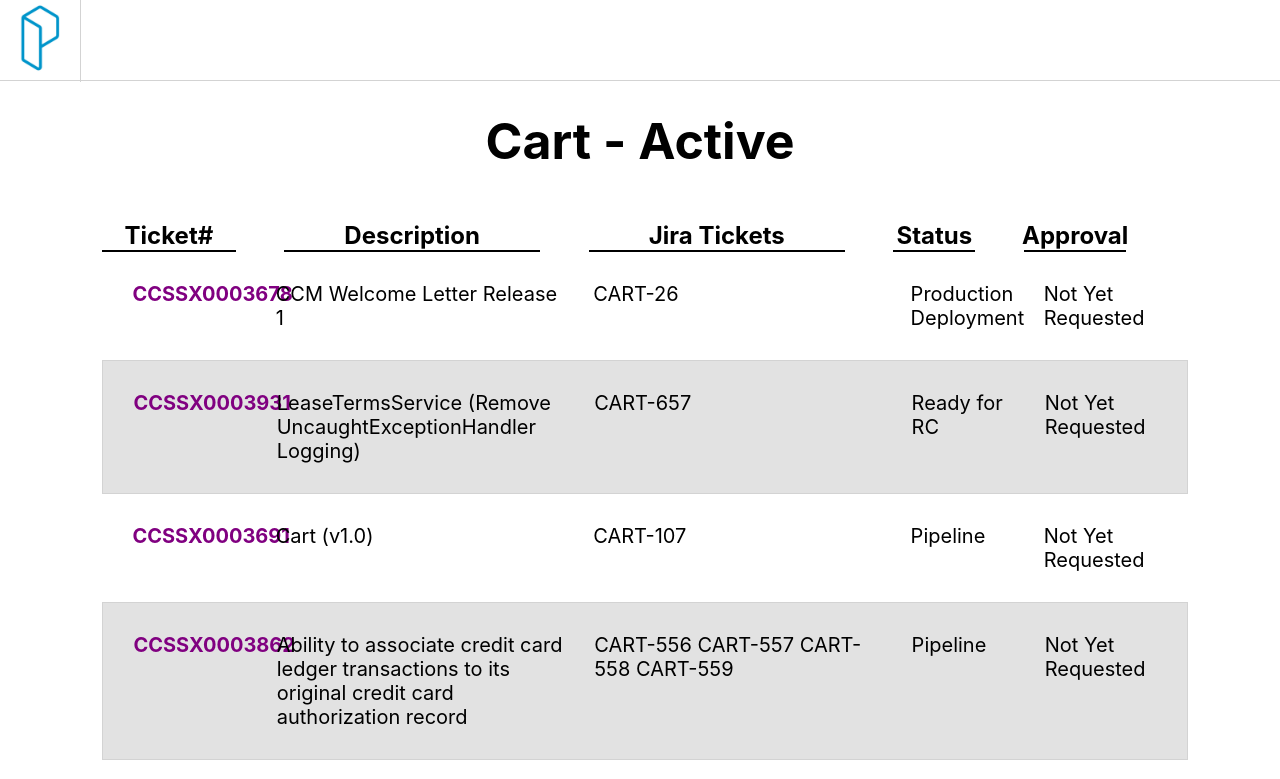
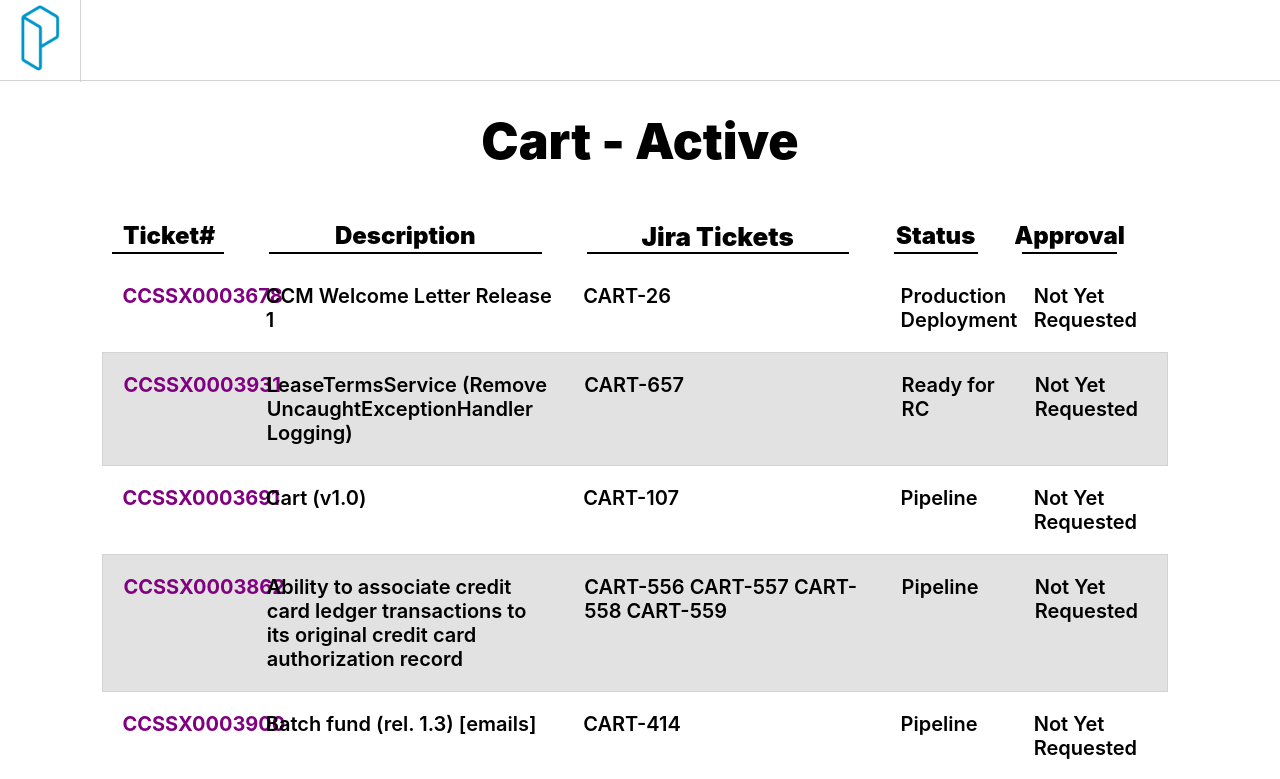
Before and after one commit to czuniga10/LeaseDeployDashboard, a React (Create React App) app in the folder dashboard/: page /#/Cart in a window 1280 px wide. Shown: the top 779 px of the page. Built offline with nearby package versions, Linux system fonts and the light colour scheme.

Commit message:
made dashitem component smaller to fit on screen

```diff
--- a/dashboard/src/Components/Dashboard/Dashboard.css
+++ b/dashboard/src/Components/Dashboard/Dashboard.css
@@ -1,19 +1,20 @@
 
 .title-ccsx {
+    padding-left: 2px;
     display: flex;
     justify-content: center;
-    width: 13%;
+    width: 10.5%;
     font-size: 24px;
-    font-weight: bold;
+    font-weight: 900;
     border-bottom: 2pt solid black;
 }
 
 .desc-ccsx {
     display: flex;
     justify-content: center;
-    width:25%;
+    width: 26%;
     font-size: 24px;
-    font-weight: bold;
+    font-weight: 900;
     border-bottom: 2pt solid black;
 }
 
@@ -28,16 +29,16 @@
     justify-content: center;
     width: 8%;
     font-size: 24px;
-    font-weight: bold;
+    font-weight: 900;
     border-bottom: 2pt solid black;
 }
 
 .approval-ccsx {
     display: flex;
-    width: 10%;
+    width: 9%;
     justify-content: center;
     font-size: 24px;
-    font-weight: bold;
+    font-weight: 900;
     border-bottom: 2pt solid black;
 }
 
@@ -45,27 +46,28 @@
     display: flex;
     justify-content: center;
     width: 25%;
-    font-size: 24px;
-    font-weight: bold;
+    font-size: 26px;
+    font-weight: 900;
     border-bottom: 2pt solid black;
 }
 
 .title {
     margin: auto;
     font-size: 50px;
-    font-weight: bold;
+    font-weight: 900;
     padding-bottom: 50px;
     padding-top: 30px;
 }
 
 .titles-holder {
     display: flex;
-    max-width: 80%;
+    max-width: 82%;
     min-width: 400px;
-    margin-left: 8%;
+    margin-left: 7%;
     justify-content: center;
-    justify-content: space-between;
-    font-size: 20px;
+    justify-content: space-around;
+    font-size: 24px;
+    padding-bottom: 10px;
 }
 
 /* DashItem */
@@ -77,8 +79,9 @@
     margin-left: 8%;
     justify-content: center;
     justify-content: space-between;
-    padding: 30px;
+    padding: 20px;
     font-size: 20px;
+    font-weight: 600;
 }
 
 .Dash-holder:nth-of-type(2n) {
@@ -103,5 +106,5 @@
     text-align: left;
     width: 11%;
     color: purple;
-    font-weight: bold;
+    font-weight: 700;
 }
```
